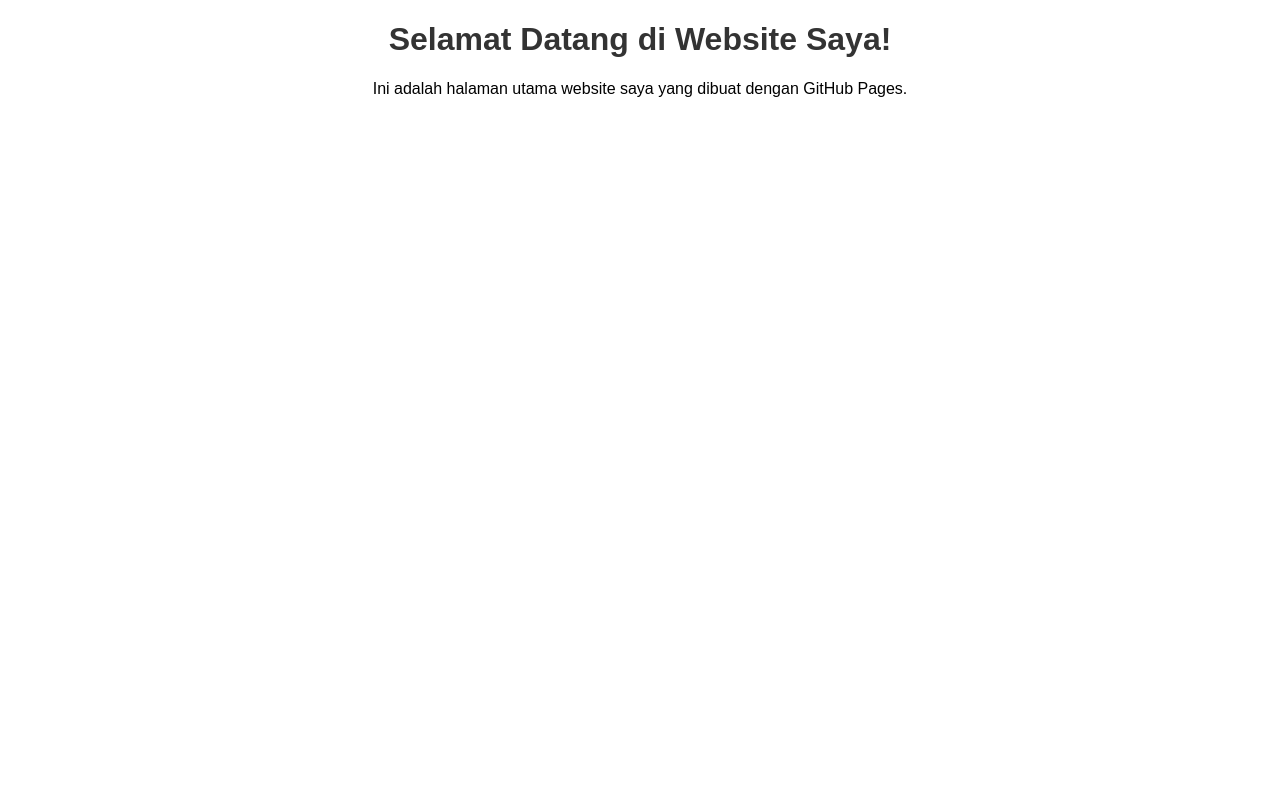
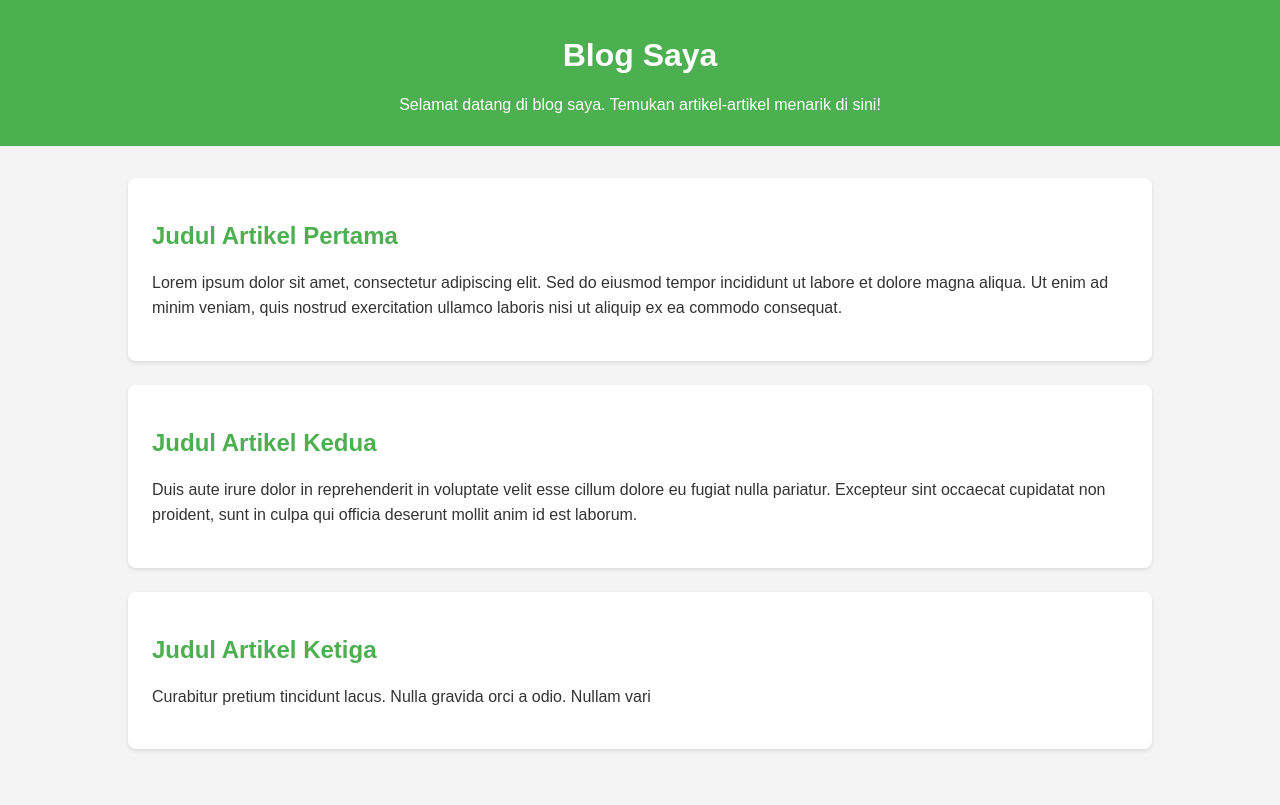
Before and after one commit to pompymandislian/article_pages, a plain HTML site: page index.html in a window 1280 px wide. Drawn offline with Linux system fonts and the light colour scheme.

Commit message:
Update index.html

```diff
--- a/index.html
+++ b/index.html
@@ -3,21 +3,69 @@
 <head>
     <meta charset="UTF-8">
     <meta name="viewport" content="width=device-width, initial-scale=1.0">
-    <title>Website Saya</title>
+    <title>Blog Saya</title>
     <style>
         body {
-            font-family: Arial, sans-serif;
-            text-align: center;
+            font-family: 'Arial', sans-serif;
+            color: #333;
             margin: 0;
             padding: 0;
+            background-color: #f4f4f4;
         }
-        h1 {
-            color: #333;
+        header {
+            background-color: #4CAF50;
+            color: #fff;
+            padding: 1rem;
+            text-align: center;
+        }
+        .container {
+            width: 80%;
+            margin: 0 auto;
+            padding: 2rem 0;
+        }
+        .post {
+            background-color: #fff;
+            border-radius: 8px;
+            box-shadow: 0 2px 4px rgba(0,0,0,0.1);
+            margin-bottom: 1.5rem;
+            padding: 1.5rem;
+        }
+        .post h2 {
+            color: #4CAF50;
+        }
+        .post p {
+            line-height: 1.6;
+        }
+        footer {
+            text-align: center;
+            padding: 1rem;
+            background-color: #333;
+            color: #fff;
+        }
+        @media (max-width: 768px) {
+            .container {
+                width: 90%;
+            }
         }
     </style>
 </head>
 <body>
-    <h1>Selamat Datang di Website Saya!</h1>
-    <p>Ini adalah halaman utama website saya yang dibuat dengan GitHub Pages.</p>
-</body>
-</html>
+    <header>
+        <h1>Blog Saya</h1>
+        <p>Selamat datang di blog saya. Temukan artikel-artikel menarik di sini!</p>
+    </header>
+
+    <div class="container">
+        <article class="post">
+            <h2>Judul Artikel Pertama</h2>
+            <p>Lorem ipsum dolor sit amet, consectetur adipiscing elit. Sed do eiusmod tempor incididunt ut labore et dolore magna aliqua. Ut enim ad minim veniam, quis nostrud exercitation ullamco laboris nisi ut aliquip ex ea commodo consequat.</p>
+        </article>
+
+        <article class="post">
+            <h2>Judul Artikel Kedua</h2>
+            <p>Duis aute irure dolor in reprehenderit in voluptate velit esse cillum dolore eu fugiat nulla pariatur. Excepteur sint occaecat cupidatat non proident, sunt in culpa qui officia deserunt mollit anim id est laborum.</p>
+        </article>
+
+        <article class="post">
+            <h2>Judul Artikel Ketiga</h2>
+            <p>Curabitur pretium tincidunt lacus. Nulla gravida orci a odio. Nullam vari
```
